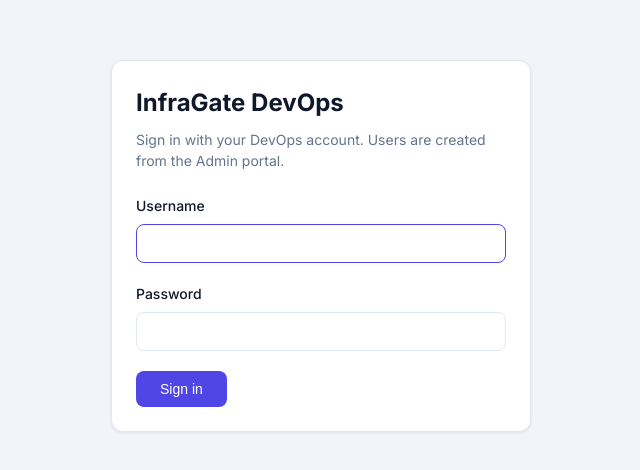
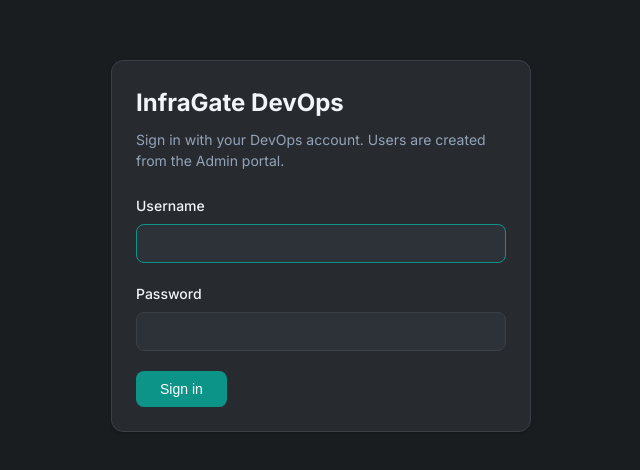
Before and after one commit to shashank3656/devops_project, a Next.js app in the folder devops-frontend/: page /login in a window 1280 px wide. Shown: the part 142-612 px from the top of the page, without its empty margins (319-959 px from the left). Built offline with nearby package versions, Linux system fonts and the light colour scheme; no server answers.

Commit message:
added new features called admin frontend

```diff
--- a/devops-frontend/components/DevOpsLayout.tsx
+++ b/devops-frontend/components/DevOpsLayout.tsx
@@ -24,7 +24,7 @@ export default function DevOpsLayout({ children }: { children: ReactNode }) {
   const [user, setUser] = useState<DevopsUser | null>(null);
   const [pendingCount, setPendingCount] = useState(0);
   const [collapsed, setCollapsed] = useState(false);
-  const [theme, setTheme] = useState<'light' | 'dark'>('light');
+  const [theme, setTheme] = useState<'light' | 'dark'>('dark');
 
   useEffect(() => {
     try {
@@ -33,7 +33,7 @@ export default function DevOpsLayout({ children }: { children: ReactNode }) {
       const c = localStorage.getItem(DEVOPS_SIDEBAR_COLLAPSED_KEY);
       if (c !== null) setCollapsed(c === 'true');
       const t = localStorage.getItem(DEVOPS_THEME_KEY);
-      const resolved = t === 'dark' ? 'dark' : 'light';
+      const resolved = t === 'light' ? 'light' : 'dark';
       setTheme(resolved);
       document.documentElement.setAttribute('data-theme', resolved);
     } catch (_) {}
--- a/devops-frontend/styles/globals.css
+++ b/devops-frontend/styles/globals.css
@@ -1,15 +1,35 @@
+/* DevOps portal – dark dashboard theme (Quantico-style, unique teal accent) */
 :root {
-  --color-primary: #4f46e5;
-  --color-primary-hover: #4338ca;
-  --color-primary-light: #eef2ff;
-  --color-bg: #f1f5f9;
-  --color-surface: #ffffff;
-  --color-border: #e2e8f0;
-  --color-text: #0f172a;
-  --color-text-muted: #64748b;
-  --color-danger: #dc2626;
-  --color-danger-bg: #fef2f2;
-  --color-error: #dc2626;
+  /* Unique accent – teal (not green) */
+  --color-primary: #0d9488;
+  --color-primary-hover: #0f766e;
+  --color-primary-light: rgba(13, 148, 136, 0.15);
+  /* Dark dashboard base */
+  --color-bg: #1a1d20;
+  --color-surface: #272b30;
+  --color-surface-elevated: #2d3238;
+  --color-border: #3b4046;
+  --color-border-subtle: #2d3238;
+  --color-text: #f1f5f9;
+  --color-text-muted: #94a3b8;
+  /* Semantic */
+  --color-success: #10b981;
+  --color-success-bg: rgba(16, 185, 129, 0.12);
+  --color-danger: #ef4444;
+  --color-danger-bg: rgba(239, 68, 68, 0.12);
+  --color-warning: #f59e0b;
+  --color-error: #ef4444;
+  /* Sidebar – same dark as main, distinct active */
+  --sidebar-bg: #1a1d20;
+  --sidebar-border: #2d3238;
+  --sidebar-text: #f1f5f9;
+  --sidebar-text-muted: #94a3b8;
+  --sidebar-hover: #272b30;
+  --sidebar-active-bg: #272b30;
+  --sidebar-active-border: #0d9488;
+  /* Layout */
+  --sidebar-width: 220px;
+  --sidebar-collapsed-width: 72px;
   --font-sans: 'Inter', -apple-system, BlinkMacSystemFont, 'Segoe UI', Roboto, sans-serif;
   --space-2: 8px;
   --space-3: 12px;
@@ -18,8 +38,9 @@
   --space-6: 24px;
   --radius: 8px;
   --radius-lg: 12px;
-  --shadow: 0 1px 3px rgba(0,0,0,0.08);
-  --shadow-md: 0 4px 6px -1px rgba(0,0,0,0.08), 0 2px 4px -2px rgba(0,0,0,0.05);
+  --radius-xl: 14px;
+  --shadow: 0 1px 3px rgba(0, 0, 0, 0.25);
+  --shadow-md: 0 4px 12px rgba(0, 0, 0, 0.3);
   --text-base: 14px;
   --text-sm: 13px;
   --text-lg: 16px;
@@ -27,100 +48,164 @@
   --font-semibold: 600;
   --font-bold: 700;
   --transition: 150ms ease;
-  --sidebar-bg: #1e293b;
-  --sidebar-border: #334155;
-  --sidebar-text: #f1f5f9;
-  --sidebar-text-muted: #94a3b8;
-  --sidebar-hover: #334155;
-  --sidebar-active-bg: rgba(79, 70, 229, 0.2);
-  --sidebar-active-border: #4f46e5;
 }
+
 * { box-sizing: border-box; margin: 0; padding: 0; }
-body { font-family: var(--font-sans); font-size: var(--text-base); line-height: 1.5; background: var(--color-bg); color: var(--color-text); min-height: 100vh; -webkit-font-smoothing: antialiased; }
+body {
+  font-family: var(--font-sans);
+  font-size: var(--text-base);
+  line-height: 1.5;
+  background: var(--color-bg);
+  color: var(--color-text);
+  min-height: 100vh;
+  -webkit-font-smoothing: antialiased;
+}
 a { color: var(--color-primary); text-decoration: none; transition: color var(--transition); }
-a:hover { text-decoration: underline; }
-.container { max-width: 1024px; margin: 0 auto; padding: var(--space-6); }
-.card { background: var(--color-surface); border-radius: var(--radius-lg); box-shadow: var(--shadow); padding: var(--space-6); margin-bottom: var(--space-6); border: 1px solid var(--color-border); transition: box-shadow var(--transition); }
-.card:hover { box-shadow: var(--shadow-md); }
-.card-title { font-size: var(--text-lg); font-weight: var(--font-semibold); color: var(--color-text); margin-bottom: var(--space-4); }
-.page-title { font-size: 24px; font-weight: 700; margin-bottom: var(--space-6); }
-.btn { display: inline-flex; align-items: center; justify-content: center; gap: var(--space-2); padding: 10px 18px; border-radius: var(--radius); font-weight: var(--font-medium); font-size: var(--text-base); cursor: pointer; border: none; transition: background-color var(--transition); }
-.btn:disabled { opacity: 0.7; cursor: not-allowed; }
+a:hover { color: #2dd4bf; text-decoration: underline; }
+
+.container { max-width: 1100px; margin: 0 auto; padding: var(--space-6); }
+
+/* Cards – slightly elevated dark surface */
+.card {
+  background: var(--color-surface);
+  border-radius: var(--radius-lg);
+  border: 1px solid var(--color-border);
+  padding: var(--space-6);
+  margin-bottom: var(--space-6);
+  box-shadow: var(--shadow);
+  transition: box-shadow var(--transition), border-color var(--transition);
+}
+.card:hover { box-shadow: var(--shadow-md); border-color: var(--color-border); }
+.card-title {
+  font-size: var(--text-lg);
+  font-weight: var(--font-semibold);
+  color: var(--color-text);
+  margin-bottom: var(--space-4);
+}
+.page-title {
+  font-size: 22px;
+  font-weight: 700;
+  margin-bottom: var(--space-6);
+  color: var(--color-text);
+}
+
+/* Buttons */
+.btn {
+  display: inline-flex;
+  align-items: center;
+  justify-content: center;
+  gap: var(--space-2);
+  padding: 10px 18px;
+  border-radius: var(--radius);
+  font-weight: var(--font-medium);
+  font-size: var(--text-base);
+  cursor: pointer;
+  border: none;
+  transition: background-color var(--transition), color var(--transition), border-color var(--transition);
+}
+.btn:disabled { opacity: 0.6; cursor: not-allowed; }
 .btn-primary { background: var(--color-primary); color: #fff; }
-.btn-primary:hover:not(:disabled) { background: var(--color-primary-hover); }
-.btn-secondary { background: #f1f5f9; color: var(--color-text); border: 1px solid var(--color-border); }
-.btn-secondary:hover:not(:disabled) { background: #e2e8f0; }
+.btn-primary:hover:not(:disabled) { background: var(--color-primary-hover); color: #fff; }
+.btn-secondary {
+  background: var(--color-surface-elevated);
+  color: var(--color-text);
+  border: 1px solid var(--color-border);
+}
+.btn-secondary:hover:not(:disabled) {
+  background: var(--color-border);
+  color: var(--color-text);
+  border-color: var(--color-text-muted);
+}
 .btn-ghost { background: transparent; color: var(--color-text-muted); }
-.btn-ghost:hover:not(:disabled) { background: #f1f5f9; color: var(--color-text); }
+.btn-ghost:hover:not(:disabled) { background: var(--color-surface); color: var(--color-text); }
 .btn-sm { padding: 6px 12px; font-size: var(--text-sm); }
 .btn-danger { background: var(--color-danger); color: #fff; }
-.btn-danger:hover:not(:disabled) { filter: brightness(0.95); }
+.btn-danger:hover:not(:disabled) { filter: brightness(1.1); }
+
 .label { display: block; margin-bottom: 8px; font-weight: var(--font-medium); color: var(--color-text); }
 .form-group { margin-bottom: var(--space-5); }
-.input { width: 100%; padding: 10px 14px; border: 1px solid var(--color-border); border-radius: var(--radius); font-size: var(--text-base); font-family: inherit; background: var(--color-surface); color: var(--color-text); }
+.input {
+  width: 100%;
+  padding: 10px 14px;
+  border: 1px solid var(--color-border);
+  border-radius: var(--radius);
+  font-size: var(--text-base);
+  font-family: inherit;
+  background: var(--color-surface-elevated);
+  color: var(--color-text);
+}
 .input:focus { outline: none; border-color: var(--color-primary); }
+.input::placeholder { color: var(--color-text-muted); }
+select.input,
+select.input:focus { appearance: auto; cursor: pointer; }
+
 .alert { padding: var(--space-4); border-radius: var(--radius); margin-bottom: var(--space-5); }
-.alert-error { background: var(--color-danger-bg); color: var(--color-danger); border: 1px solid #fecaca; }
+.alert-error { background: var(--color-danger-bg); color: #fca5a5; border: 1px solid rgba(239, 68, 68, 0.3); }
 .back-link { display: inline-flex; color: var(--color-text-muted); font-size: var(--text-base); margin-bottom: var(--space-6); text-decoration: none; }
 .back-link:hover { color: var(--color-primary); }
-.table-wrap { overflow-x: auto; border-radius: var(--radius); border: 1px solid var(--color-border); }
+
+/* Table */
+.table-wrap { overflow-x: auto; border-radius: var(--radius-lg); border: 1px solid var(--color-border); background: var(--color-surface); }
 table { width: 100%; border-collapse: collapse; font-size: var(--text-base); }
 th, td { padding: var(--space-4) var(--space-5); text-align: left; border-bottom: 1px solid var(--color-border); }
-th { font-weight: var(--font-semibold); background: #f8fafc; font-size: var(--text-sm); }
+th {
+  font-weight: var(--font-semibold);
+  font-size: var(--text-sm);
+  background: var(--color-surface-elevated);
+  color: var(--color-text-muted);
+}
 tr:last-child td { border-bottom: none; }
-tbody tr:hover { background: #f8fafc; }
+tbody tr:hover { background: var(--color-surface-elevated); }
+tbody tr td { color: var(--color-text); }
 .loading-text { color: var(--color-text-muted); }
 .empty-state { padding: var(--space-6); text-align: center; color: var(--color-text-muted); }
 
-/* DevOps layout – same structure as admin portal (sidebar + main) */
+/* Stat/summary cards (dashboard style) */
+.stat-card {
+  background: var(--color-surface);
+  border: 1px solid var(--color-border);
+  border-radius: var(--radius-lg);
+  padding: var(--space-5);
+  min-width: 160px;
+  transition: border-color var(--transition), box-shadow var(--transition);
+}
+.stat-card:hover { border-color: var(--color-border); box-shadow: var(--shadow-md); }
+.stat-card-label { font-size: var(--text-sm); color: var(--color-text-muted); margin-bottom: 4px; }
+.stat-card-value { font-size: 22px; font-weight: 700; color: var(--color-text); }
+.stat-card-link { font-size: var(--text-sm); margin-top: 8px; display: inline-block; color: var(--color-primary); }
+.stat-card-link:hover { color: #2dd4bf; }
+code { background: var(--color-surface-elevated); color: var(--color-primary); padding: 2px 6px; border-radius: 4px; font-size: 13px; }
+
+/* ---- DevOps layout: sidebar (220px) + main ---- */
 .devops-layout { min-height: 100vh; display: flex; background: var(--color-bg); }
 .devops-sidebar {
-  width: 280px; min-width: 280px;
+  width: var(--sidebar-width);
+  min-width: var(--sidebar-width);
   background: var(--sidebar-bg);
   border-right: 1px solid var(--sidebar-border);
-  display: flex; flex-direction: column;
-  padding: var(--space-6) 0;
-  box-shadow: var(--shadow-md);
-}
-.devops-sidebar-header { padding: 0 var(--space-3) var(--space-4); margin-bottom: var(--space-4); border-bottom: 1px solid var(--sidebar-border); }
-.devops-sidebar-brand { display: flex; align-items: center; gap: var(--space-3); text-decoration: none; color: var(--sidebar-text); }
-.devops-sidebar-brand:hover { color: var(--sidebar-text); text-decoration: none; opacity: 0.95; }
-.devops-sidebar-brand img { border-radius: var(--radius); }
-.devops-sidebar-brand-text { font-size: var(--text-lg); font-weight: var(--font-bold); white-space: nowrap; }
-.devops-sidebar-nav { flex: 1; display: flex; flex-direction: column; gap: 4px; padding: 0 var(--space-3); }
-.devops-sidebar-nav a {
-  display: flex; align-items: center; gap: var(--space-3);
-  padding: var(--space-3) var(--space-4);
-  border-radius: var(--radius);
-  color: var(--sidebar-text-muted);
-  text-decoration: none;
-  font-weight: var(--font-medium);
-  transition: background var(--transition), color var(--transition);
-  border-left: 3px solid transparent;
-  position: relative;
-}
-.devops-sidebar-nav a:hover { background: var(--sidebar-hover); color: var(--sidebar-text); text-decoration: none; }
-.devops-sidebar-nav a.devops-nav-active {
-  background: var(--sidebar-active-bg);
-  color: var(--sidebar-text);
-  border-left-color: var(--sidebar-active-border);
-}
-.devops-sidebar-icon { width: 24px; height: 24px; flex-shrink: 0; display: flex; align-items: center; justify-content: center; opacity: 0.9; }
-.devops-sidebar-label { white-space: nowrap; }
-.devops-nav-badge {
-  position: absolute; top: 4px; right: 4px;
-  min-width: 18px; height: 18px; padding: 0 5px;
-  font-size: 11px; font-weight: 600; line-height: 18px; text-align: center;
-  color: #fff; background: var(--color-danger); border-radius: 999px;
+  display: flex;
+  flex-direction: column;
+  padding: var(--space-5) 0;
+  flex-shrink: 0;
 }
 .devops-sidebar-header {
   display: flex;
   align-items: center;
   gap: var(--space-3);
-  padding: 0 var(--space-3) var(--space-4);
+  padding: 0 var(--space-4) var(--space-4);
   margin-bottom: var(--space-4);
   border-bottom: 1px solid var(--sidebar-border);
 }
+.devops-sidebar-brand {
+  display: flex;
+  align-items: center;
+  gap: var(--space-3);
+  text-decoration: none;
+  color: var(--sidebar-text);
+}
+.devops-sidebar-brand:hover { color: var(--sidebar-text); text-decoration: none; opacity: 0.95; }
+.devops-sidebar-brand img { border-radius: var(--radius); }
+.devops-sidebar-brand-text { font-size: var(--text-lg); font-weight: var(--font-bold); white-space: nowrap; }
 .devops-sidebar-toggle {
   width: 32px;
   height: 32px;
@@ -136,45 +221,161 @@ tbody tr:hover { background: #f8fafc; }
   margin-left: auto;
 }
 .devops-sidebar-toggle:hover { color: var(--sidebar-text); background: var(--sidebar-border); }
-.devops-sidebar-footer { padding: var(--space-4) var(--space-3); border-top: 1px solid var(--sidebar-border); display: flex; flex-direction: column; gap: var(--space-2); }
-.devops-sidebar-footer .btn-secondary { color: var(--sidebar-text-muted); background: transparent; border-color: var(--sidebar-border); }
-.devops-sidebar-footer .btn-secondary:hover { color: var(--sidebar-text); background: var(--sidebar-hover); }
-.devops-sidebar-user { font-size: var(--text-sm); color: var(--sidebar-text-muted); }
-.devops-sidebar-logout { width: 100%; justify-content: flex-start; color: var(--sidebar-text-muted); }
-.devops-sidebar-logout:hover { color: var(--sidebar-text); background: var(--sidebar-hover); }
-.devops-main-wrap { flex: 1; display: flex; flex-direction: column; min-width: 0; overflow: hidden; background: var(--color-bg); }
+
+.devops-sidebar-nav {
+  flex: 1;
+  display: flex;
+  flex-direction: column;
+  gap: 2px;
+  padding: 0 var(--space-3);
+}
+.devops-sidebar-nav a {
+  display: flex;
+  align-items: center;
+  gap: var(--space-3);
+  padding: var(--space-3) var(--space-4);
+  border-radius: var(--radius);
+  color: var(--sidebar-text-muted);
+  text-decoration: none;
+  font-weight: var(--font-medium);
+  transition: background var(--transition), color var(--transition);
+  border-left: 3px solid transparent;
+  position: relative;
+}
+.devops-sidebar-nav a:hover {
+  background: var(--sidebar-hover);
+  color: var(--sidebar-text);
+  text-decoration: none;
+}
+.devops-sidebar-nav a.devops-nav-active {
+  background: var(--sidebar-active-bg);
+  color: var(--sidebar-text);
+  border-left-color: var(--sidebar-active-border);
+}
+.devops-sidebar-icon {
+  width: 24px;
+  height: 24px;
+  flex-shrink: 0;
+  display: flex;
+  align-items: center;
+  justify-content: center;
+  opacity: 0.9;
+}
+.devops-sidebar-label { white-space: nowrap; }
+.devops-nav-badge {
+  position: absolute;
+  top: 4px;
+  right: 4px;
+  min-width: 18px;
+  height: 18px;
+  padding: 0 5px;
+  font-size: 11px;
+  font-weight: 600;
+  line-height: 18px;
+  text-align: center;
+  color: #fff;
+  background: var(--color-danger);
+  border-radius: 999px;
+}
+
+.devops-sidebar-footer {
+  padding: var(--space-4) var(--space-3);
+  border-top: 1px solid var(--sidebar-border);
+  display: flex;
+  flex-direction: column;
+  gap: var(--space-2);
+}
+.devops-sidebar-footer .btn-secondary {
+  color: var(--sidebar-text-muted);
+  background: transparent;
+  border-color: var(--sidebar-border);
+}
+.devops-sidebar-footer .btn-secondary:hover {
+  color: var(--sidebar-text);
+  background: var(--sidebar-hover);
+  border-color: var(--sidebar-border);
+}
+
+.devops-main-wrap {
+  flex: 1;
+  display: flex;
+  flex-direction: column;
+  min-width: 0;
+  overflow: hidden;
+  background: var(--color-bg);
+}
 .devops-topbar {
   flex-shrink: 0;
   height: 56px;
   padding: 0 var(--space-6);
-  display: flex; align-items: center; justify-content: flex-end; gap: var(--space-4);
+  display: flex;
+  align-items: center;
+  justify-content: flex-end;
+  gap: var(--space-4);
   background: var(--color-surface);
   border-bottom: 1px solid var(--color-border);
-  box-shadow: var(--shadow-sm);
 }
 .devops-topbar-spacer { flex: 1; }
 .devops-topbar-actions { display: flex; align-items: center; gap: var(--space-3); }
 .devops-topbar-user { font-size: var(--text-sm); color: var(--color-text-muted); }
-.devops-topbar-logout { display: flex; align-items: center; gap: var(--space-2); padding: 8px 16px; color: var(--color-text-muted); }
+.devops-topbar-logout {
+  display: flex;
+  align-items: center;
+  gap: var(--space-2);
+  padding: 8px 16px;
+  color: var(--color-text-muted);
+  background: transparent;
+}
 .devops-topbar-logout:hover { color: var(--color-text); background: var(--color-bg); }
 .devops-main { flex: 1; padding: var(--space-6); }
 
-/* Collapsed sidebar – same as admin */
-.devops-sidebar-collapsed { width: 72px; min-width: 72px; padding-left: 0; padding-right: 0; }
-.devops-sidebar-collapsed .devops-sidebar-header { padding: 0 var(--space-2) var(--space-4); align-items: center; justify-content: center; gap: var(--space-2); }
+/* Collapsed sidebar – 72px, icons only */
+.devops-sidebar-collapsed {
+  width: var(--sidebar-collapsed-width);
+  min-width: var(--sidebar-collapsed-width);
+  padding-left: 0;
+  padding-right: 0;
+}
+.devops-sidebar-collapsed .devops-sidebar-header {
+  padding: 0 var(--space-2) var(--space-4);
+  align-items: center;
+  justify-content: center;
+  gap: var(--space-2);
+}
 .devops-sidebar-collapsed .devops-sidebar-brand { justify-content: center; width: auto; }
 .devops-sidebar-collapsed .devops-sidebar-brand-text,
 .devops-sidebar-collapsed .devops-sidebar-label { display: none; }
-.devops-sidebar-collapsed .devops-sidebar-nav a { justify-content: center; padding: var(--space-3) var(--space-2); }
+.devops-sidebar-collapsed .devops-sidebar-nav a {
+  justify-content: center;
+  padding: var(--space-3) var(--space-2);
+}
 .devops-sidebar-collapsed .devops-sidebar-footer { padding: var(--space-4) var(--space-2); }
 .devops-sidebar-collapsed .devops-sidebar-footer .btn-secondary { justify-content: center; }
 .devops-sidebar-collapsed .devops-sidebar-toggle { margin-left: 0; }
 
-/* Dark theme – align with admin */
-[data-theme="dark"] { --color-bg: #0f172a; --color-surface: #1e293b; --color-border: #334155; --color-text: #f1f5f9; --color-text-muted: #94a3b8; }
-[data-theme="dark"] body { background: var(--color-bg); }
-[data-theme="dark"] .card { background: var(--color-surface); border-color: var(--color-border); }
-[data-theme="dark"] .devops-main { background: var(--color-bg); }
-[data-theme="dark"] .devops-topbar { background: var(--color-surface); border-color: var(--color-border); }
-[data-theme="dark"] .input { background: #1e293b; border-color: #334155; color: var(--color-text); }
-[data-theme="dark"] th { background: #334155; }
+/* Light theme (toggle) – optional lighter look */
+[data-theme="light"] {
+  --color-bg: #f1f5f9;
+  --color-surface: #ffffff;
+  --color-surface-elevated: #f8fafc;
+  --color-border: #e2e8f0;
+  --color-border-subtle: #e2e8f0;
+  --color-text: #0f172a;
+  --color-text-muted: #64748b;
+  --sidebar-bg: #1e293b;
+  --sidebar-border: #334155;
+  --sidebar-text: #f1f5f9;
+  --sidebar-text-muted: #94a3b8;
+  --sidebar-hover: #334155;
+  --sidebar-active-bg: rgba(13, 148, 136, 0.2);
+  --sidebar-active-border: #0d9488;
+}
+[data-theme="light"] body { background: var(--color-bg); }
+[data-theme="light"] .card { background: var(--color-surface); border-color: var(--color-border); }
+[data-theme="light"] .devops-main { background: var(--color-bg); }
+[data-theme="light"] .devops-topbar { background: var(--color-surface); border-color: var(--color-border); }
+[data-theme="light"] .input { background: #fff; border-color: var(--color-border); color: var(--color-text); }
+[data-theme="light"] th { background: var(--color-surface-elevated); color: var(--color-text-muted); }
+[data-theme="light"] .devops-topbar-logout:hover { background: var(--color-bg); }
+[data-theme="light"] .btn-secondary { background: #f1f5f9; color: var(--color-text); }
+[data-theme="light"] .btn-ghost:hover:not(:disabled) { background: #f1f5f9; }
```
Also changed, not shown: devops-frontend/pages/dashboard.tsx (+7 -7 lines).
